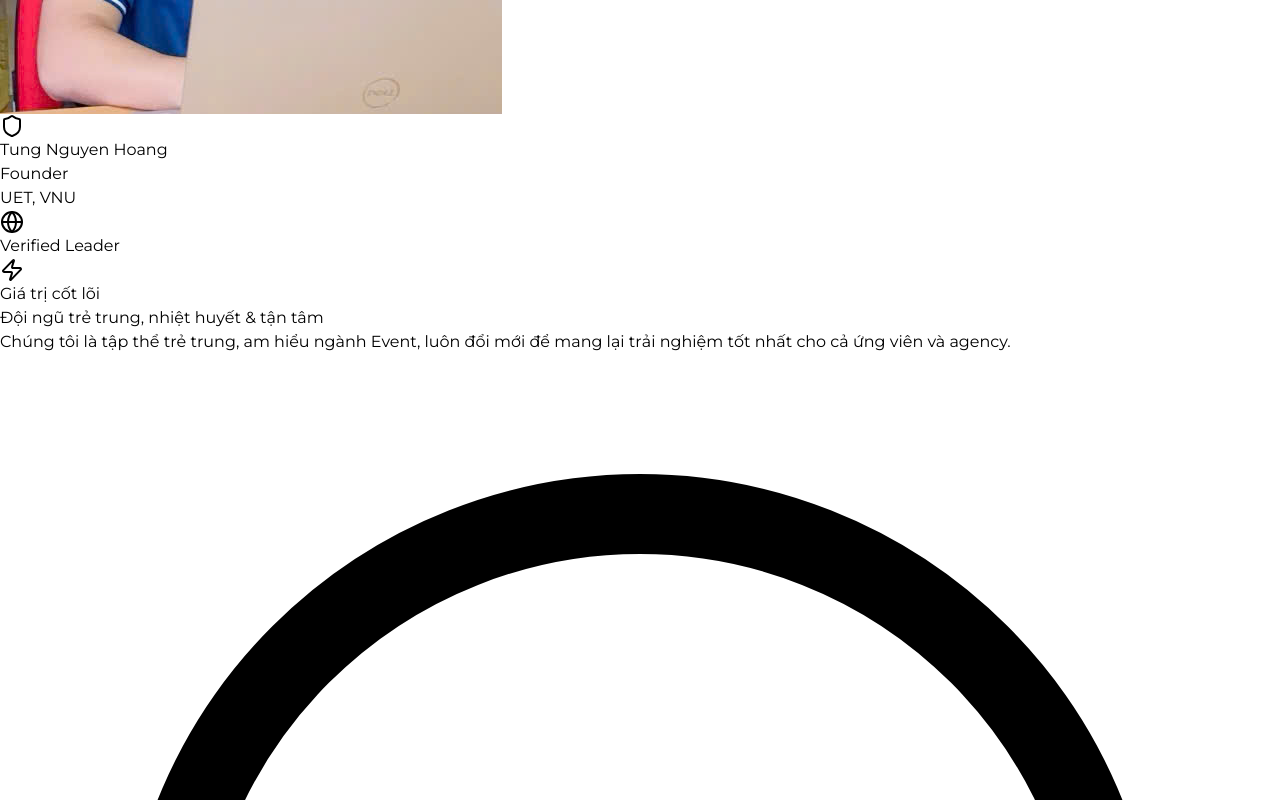
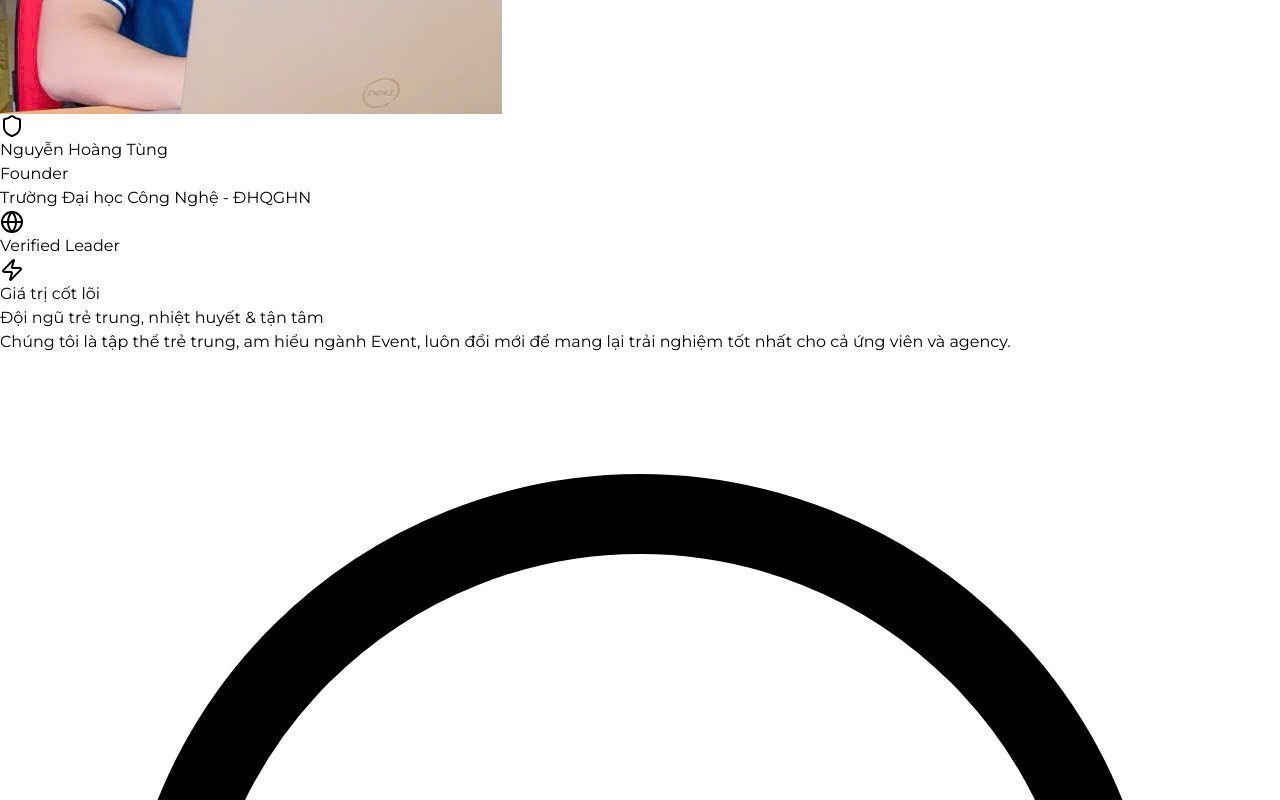
Before and after one commit to nguyentung423/Crewnect---app, a React (Vite) app in the folder frontend/: page /about in a window 1280 px wide. Shown: the part 2100-2900 px from the top of the page. Built offline with nearby package versions, Linux system fonts and the light colour scheme.

Commit message:
Update code

```diff
--- a/frontend/src/pages/about.jsx
+++ b/frontend/src/pages/about.jsx
@@ -39,11 +39,11 @@ const aboutData = {
     quote:
       "Sứ mệnh của chúng tôi là trở thành cầu nối tin cậy, phát triển cộng đồng nhân sự sự kiện chuyên nghiệp tại Việt Nam và vươn tầm khu vực.",
     founder: {
-      name: "Tung Nguyen Hoang",
+      name: "Nguyễn Hoàng Tùng",
       position: "Founder",
       image: "/t.jpg",
       linkedin: "https://linkedin.com/in/tungnguyenhoang",
-      credentials: "UET, VNU"
+      credentials: "Trường Đại học Công Nghệ - ĐHQGHN"
     },
     metrics: [
       { label: "Tỷ lệ matching thành công", value: "98.5%" },
@@ -105,7 +105,7 @@ const aboutData = {
         name: "Nguyễn Kim Thư",
         position: "Brand Manager",
         image: "/th.png",
-        bio: "Đại học Giáo Dục - ĐHQGHN",
+        bio: " Trường Đại học Giáo Dục - ĐHQGHN",
         skills: ["Brand Strategy", "Digital Marketing", "UX/UI"],
         linkedin: "https://www.facebook.com/nguyen.thu.367533",
         status: "online"
@@ -114,7 +114,7 @@ const aboutData = {
         name: "Nguyễn Hoàng Bảo Nhật",
         position: "AI Engineer",
         image: "/images/team/b.jpg",
-        bio: "Đại học Văn Lang",
+        bio: "Trường Đại học Văn Lang",
         skills: ["Machine Learning", "Deep Learning", "Python"],
         linkedin: "https://linkedin.com/in/baonhat",
         status: "online"
@@ -135,8 +135,8 @@ const aboutData = {
     {
       quote:
         "Crewnect đã giúp chúng tôi tuyển dụng PG/PB nhanh chóng, minh bạch và cực kỳ tiện lợi.",
-      author: "Sarah Chen",
-      position: "Event Director, Galaxy Events",
+      author: "Nguyễn Thắng",
+      position: "Event Director, Shine Invest",
       avatar: "/images/testimonial-1.jpg",
       company: "Galaxy Events",
       rating: 5
@@ -144,7 +144,7 @@ const aboutData = {
     {
       quote:
         "Nhờ Crewnect, chúng tôi tìm được đúng nhân sự cho các activation lớn chỉ trong vài phút.",
-      author: "Michael Johnson",
+      author: "Tố Nguyên",
       position: "CEO, Premium Productions",
       avatar: "/images/testimonial-2.jpg",
       company: "Premium Productions",
```
